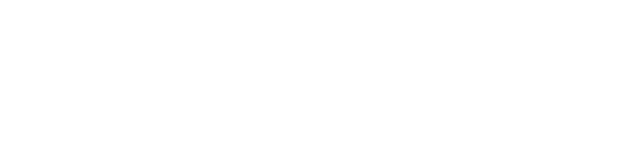
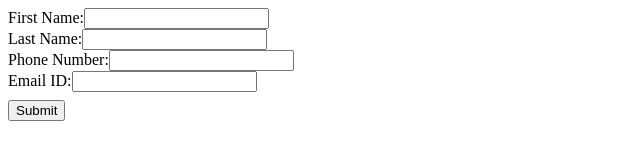
Before and after one commit to acciojob/form-login-2-dune123, a website: page main.html in a window 1280 px wide. Shown: the whole page, without its empty margins (0-640 px from the left). Drawn offline with Linux system fonts and the light colour scheme.

Commit message:
created a submission

```diff
--- a/main.html
+++ b/main.html
@@ -8,6 +8,21 @@
 
 <body>
 	<!-- the entire body must be written by student -->
+	<form action="" method="post" id="MyForm">
+	<div>
+	<label for="radius">First Name:</label><input type="text" name="radius" id="radius" required>
+	</div>
+	<div>
+	<label for="volume">Last Name:</label><input type="text" name="volume" id="volume">
+	</div>
+	<div>
+	<label for="volume">Phone Number:</label><input type="text" name="volume" id="volume">
+	</div>
+	<div>
+	<label for="volume">Email ID:</label><input type="text" name="volume" id="volume">
+	</div>
+	</form>
+	<button onclick="addValue()">Submit</button>
     <script type="text/javascript" src="./script.js">
 </script>
 
--- a/script.js
+++ b/script.js
@@ -1 +1,14 @@
 //your JS code here. If required.
+
+function addValue(){
+    let firstName=document.getElementById("firstName").value;
+    let secondName=document.getElementById("secondName").value;
+    let phNumebr=document.getElementById("phNumber").value;
+    let emailId=document.getElementById("emailID").value;
+
+    alert( "First Name: " + firstName + "\n" +
+      "Second Name: " + secondName + "\n" +
+      "Phone Number: " + phNumebr + "\n" +
+      "Email ID: " + emailId
+    )
+}
--- a/styles.css
+++ b/styles.css
@@ -1 +1,10 @@
 /*  your css code here. If applicable */
+form{
+    display: flex;
+    flex-direction: column;
+    width:30vw;
+}
+
+button{
+    margin-top:1vh;
+}
```
